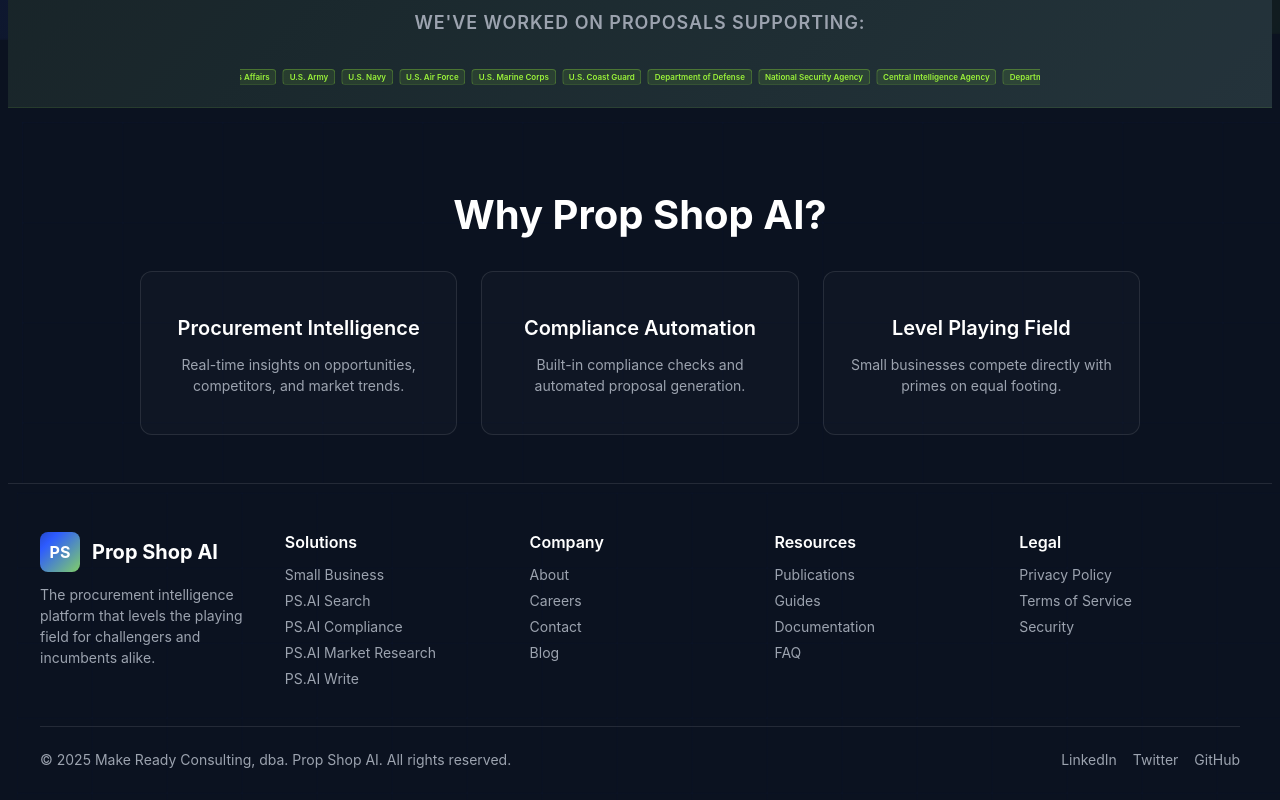
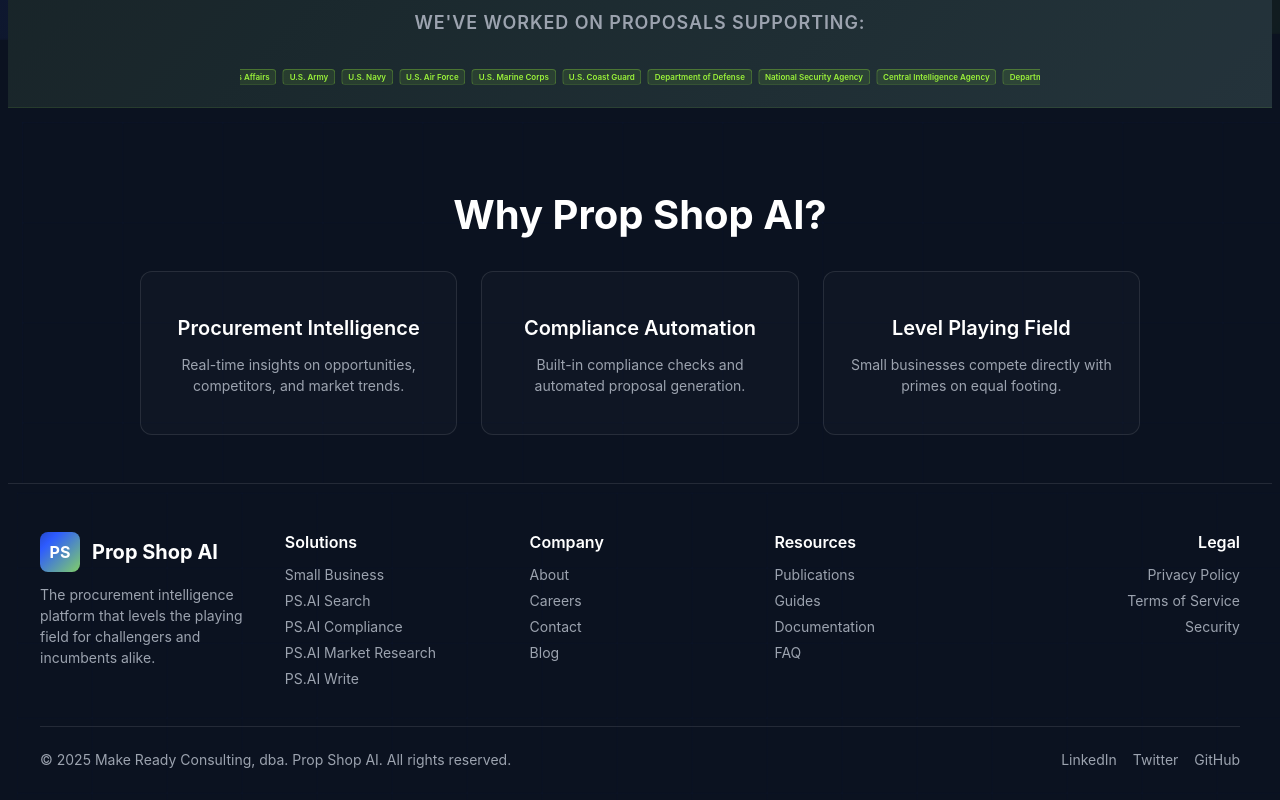
Before and after one commit to matthewbaumeister/PSAI-Website, a Next.js app: page / in a window 1280 px wide. Shown: the part 779-1579 px from the top of the page. Built offline with nearby package versions, Linux system fonts and the light colour scheme.

Commit message:
Fix footer alignment so Legal section extends to far right edge for proper horizontal balance

```diff
--- a/src/app/globals.css
+++ b/src/app/globals.css
@@ -242,6 +242,7 @@ body::after {
   max-width: 1200px;
   margin: 0 auto;
   padding: 0 1rem;
+  width: 100%;
 }
 
 /* Header */
@@ -764,6 +765,14 @@ body::after {
   border-top: 1px solid rgba(255, 255, 255, 0.1);
   padding: 3rem 0 1.5rem;
   position: relative;
+  width: 100%;
+}
+
+.footer .container {
+  max-width: 1200px;
+  margin: 0 auto;
+  padding: 0 1rem;
+  width: 100%;
 }
 
 .footer::before {
@@ -799,12 +808,20 @@ body::after {
   position: relative;
   z-index: 1;
   align-items: start;
+  width: 100%;
+  min-width: 100%;
 }
 
 .footer-section {
   display: flex;
   flex-direction: column;
   height: 100%;
+  min-width: 0;
+}
+
+.footer-section:last-child {
+  text-align: right;
+  justify-self: end;
 }
 
 .footer-section h3 {
@@ -880,6 +897,7 @@ body::after {
   margin: 1.5rem 0;
   position: relative;
   z-index: 1;
+  width: 100%;
 }
 
 .footer-bottom {
@@ -890,6 +908,7 @@ body::after {
   gap: 1rem;
   position: relative;
   z-index: 1;
+  width: 100%;
 }
 
 .footer-copyright {
```
